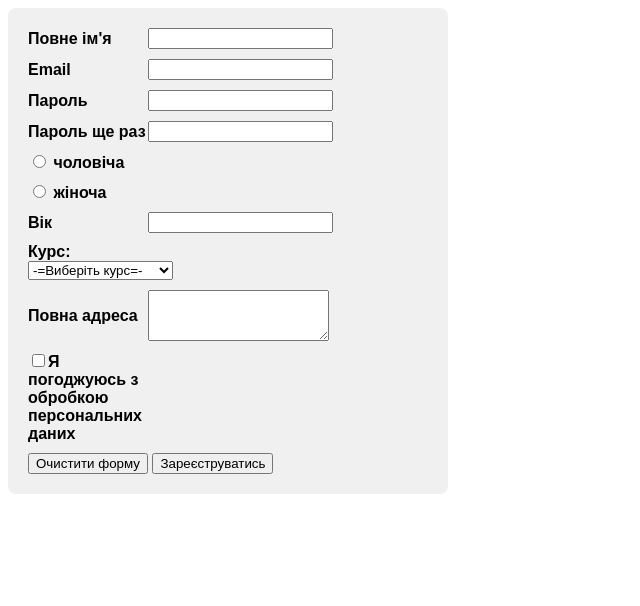
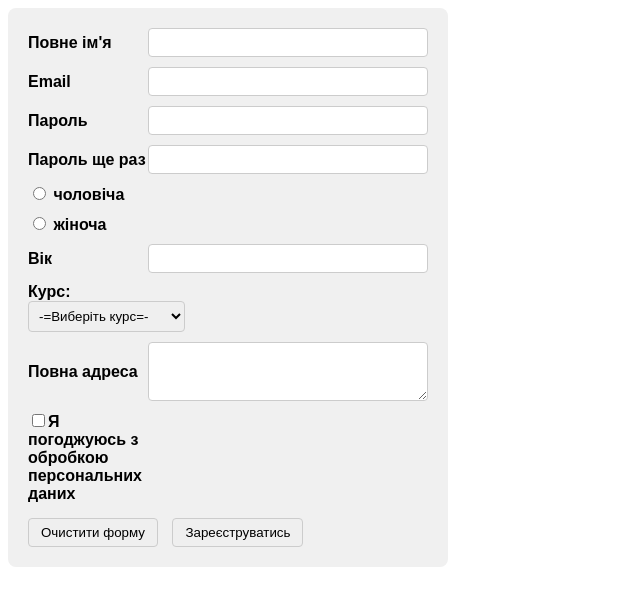
Before and after one commit to Kateryna0502/form, a plain HTML site: page index.html in a window 1280 px wide. Shown: the whole page, without its empty margins (0-640 px from the left). Drawn offline with Linux system fonts and the light colour scheme.

Commit message:
add styles

```diff
--- a/index.css
+++ b/index.css
@@ -16,3 +16,31 @@ form {
   width: 120px;            /* ширина колонки з текстом */
   font-weight: bold;
 }
+.form-group input,
+.form-group select,
+.form-group textarea {
+  flex: 1;                 /* поле розтягується на решту простору */
+  padding: 6px;
+  border: 1px solid #ccc;
+  border-radius: 4px;
+}
+
+textarea {
+  resize: vertical;
+}
+
+.buttons {
+  margin-top: 15px;
+}
+
+button {
+  padding: 6px 12px;
+  margin-right: 10px;
+  border: 1px solid #ccc;
+  border-radius: 4px;
+  cursor: pointer;
+}
+
+button:hover {
+  background-color: #ddd;
+}
```
